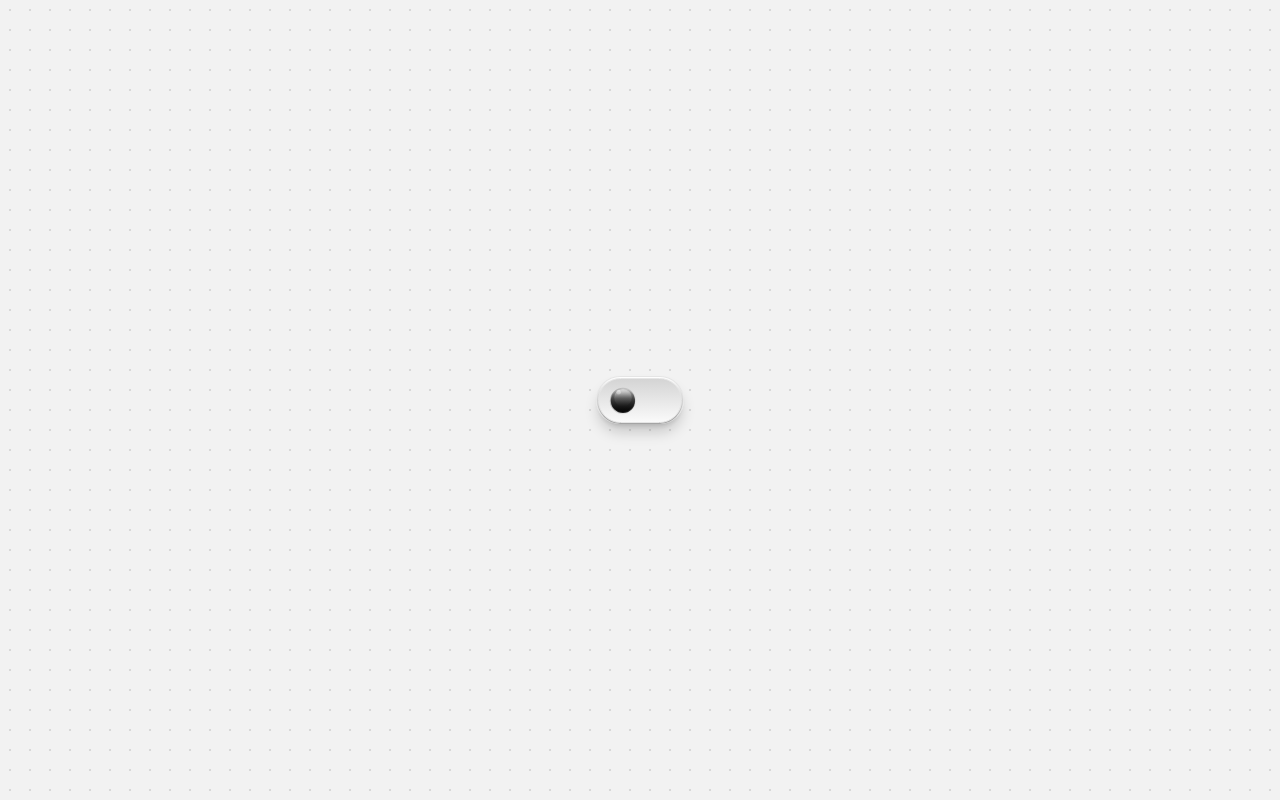
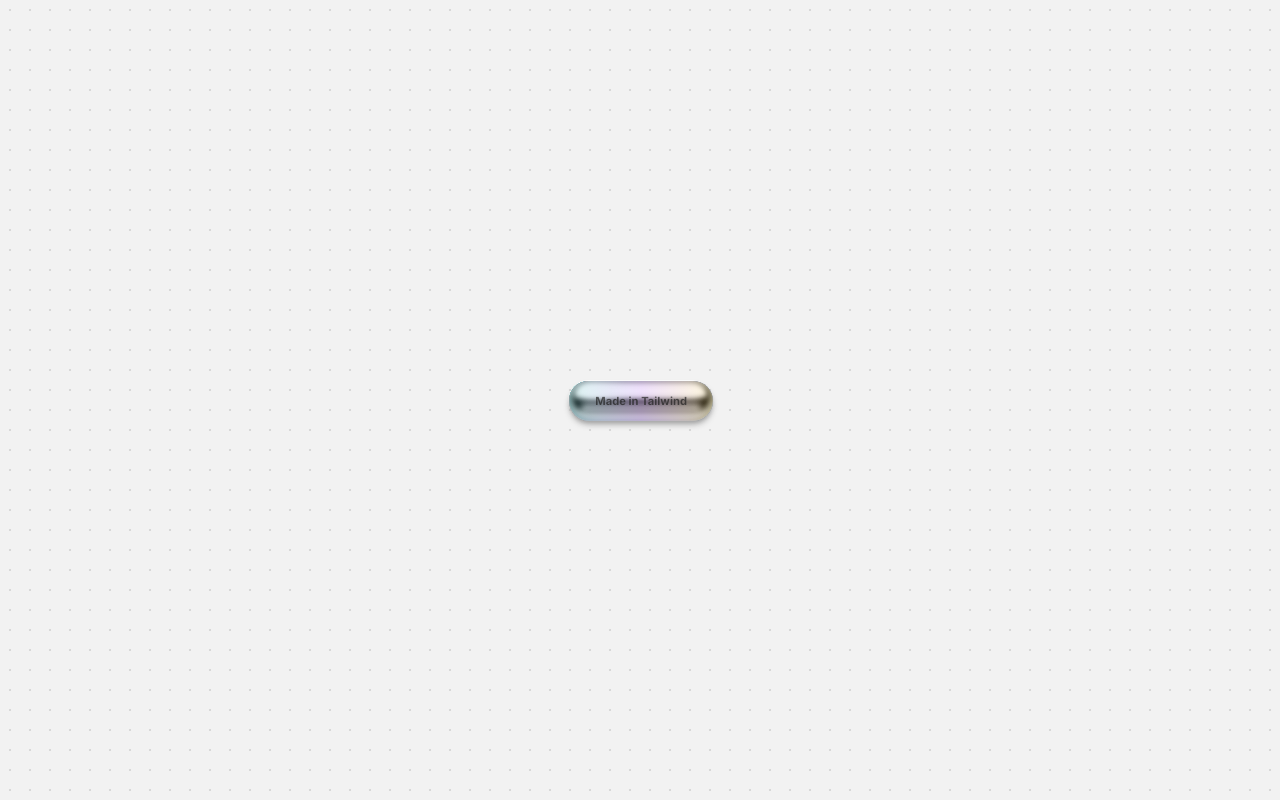
Before and after one commit to p4nthera115/random-components, a Next.js app: page / in a window 1280 px wide. Built offline with nearby package versions, Linux system fonts and the light colour scheme.

Commit message:
ColorMetalButton

```diff
--- a/app/page.tsx
+++ b/app/page.tsx
@@ -19,6 +19,7 @@ import Picker from "../components/Dailies/picker";
 import GlassButton from "@/components/Dailies/GlassButton";
 import MetallicButton from "@/components/Dailies/MetallicButton";
 import Switch from "@/components/Dailies/Switch";
+import ColorMetalButton from "@/components/Dailies/ColorMetalButton";
 
 export default function Home() {
   return (
@@ -41,7 +42,8 @@ export default function Home() {
       {/* <GradientComponent /> */}
       {/* <GlassButton /> */}
       {/* <MetallicButton /> */}
-      <Switch />
+      {/* <Switch /> */}
+      <ColorMetalButton />
     </div>
   );
 }
--- /dev/null
+++ b/components/Dailies/ColorMetalButton.tsx
@@ -0,0 +1,30 @@
+export default function ColorMetalButton() {
+  return (
+    <div className="group h-10 w-36 rounded-full bg-gradient-to-r from-teal-500 via-purple-600 to-yellow-400 border border-white p-[0.1px] cursor-pointer active:scale-[98%] transition">
+      <div className="h-10 w-36 rounded-full bg-neutral-300 absolute flex justify-center items-center overflow-hidden group-active:shadow-sm group-active:shadow-neutral-400 shadow-md shadow-neutral-400 transition">
+        <div className="absolute h-3 w-16 rounded-full bg-gradient-to-r from-transparent via-white to-transparent z-50 blur-sm top-1 -translate-x-12 group-hover:translate-x-12 transition duration-1000 ease-in-out  "></div>
+        <div className="absolute h-full w-full rounded-full bg-gradient-to-r from-teal-500 via-purple-600 to-yellow-400 border border-white"></div>
+        <div className="absolute h-3 w-[85%] rounded-full bg-gradient-to-b from-neutral-100 from-70% z-30 blur-[3px] bottom-[0.4rem] opacity-70"></div>
+        <div className="absolute h-7 w-[92%] rounded-full bg-gradient-to-b from-white from-40% to-30% z-40 blur-[2.5px] top-1"></div>
+        <div className="absolute h-3 w-[80%] rounded-full bg-gradient-to-b from-neutral-100 from-70% z-30 blur-sm top-1"></div>
+        <div className="absolute h-3 w-[85%] rounded-full bg-gradient-to-b from-neutral-100 from-70% z-30 blur-sm top-1"></div>
+        <div className="absolute h-3 w-[90%] rounded-full bg-neutral-200 z-30 blur-[6px] top-1"></div>
+        <div className="absolute h-7 w-[95%] rounded-full bg-neutral-200 z-10 blur-sm bottom-1"></div>
+        <div className="absolute h-[1.65rem] w-[93%] rounded-full bg-black z-20 blur-[3px] top-1"></div>
+        <div className="absolute h-6 w-[95%] rounded-full bg-black z-20 blur-sm top-1"></div>
+        <div className="absolute h-full w-full rounded-full z-50 opacity-[15%] bg-gradient-to-r from-teal-500 via-purple-600 to-yellow-400"></div>
+        <div className="absolute h-full w-full rounded-full bg-gray-900 blur-sm opacity-90 "></div>
+        <div className="absolute h-full w-full rounded-full bg-gray-700 blur-md opacity-90 "></div>
+        <div className="absolute h-full w-full rounded-full bg-gray-400 blur-lg opacity-90 "></div>
+        <div className="absolute h-full w-full rounded-full bg-gray-300 blur-md opacity-50 "></div>
+        <div className="absolute h-full w-full rounded-full bg-gray-200 blur-md opacity-90 "></div>
+        <p className="z-[60] font-bold text-black/60 text-[0.7rem] select-none absolute">
+          Made in Tailwind
+        </p>
+        <p className="z-[50] font-bold text-[0.7rem] select-none absolute text-white/20 translate-y-[0.3px]">
+          Made in Tailwind
+        </p>
+      </div>
+    </div>
+  );
+}
```
